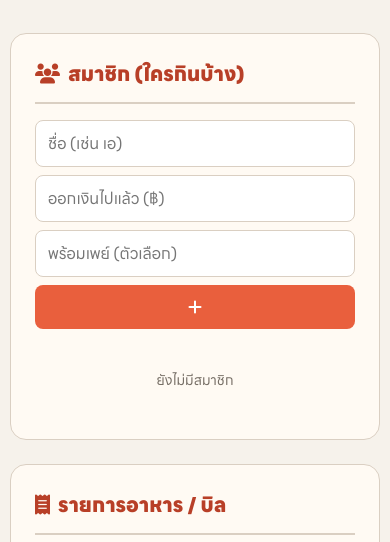
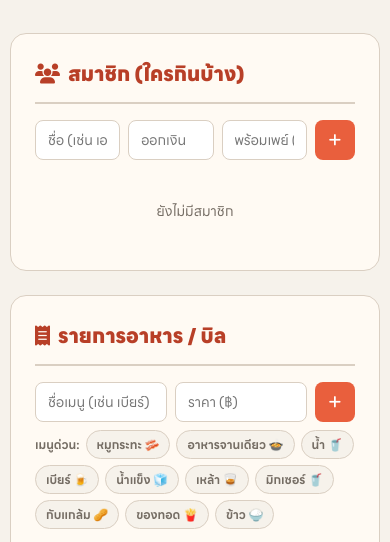
Before and after one commit to greenoxz/thailand-visited, a website: page bill-split.html in a window 390 px wide. Shown: the part 228-770 px from the top of the page. Drawn offline with Linux system fonts and the light colour scheme.

Commit message:
style: refine btn-add sizing to be compact and sleek

```diff
--- a/bill-split.html
+++ b/bill-split.html
@@ -179,11 +179,11 @@
           padding: 16px;
         }
         .input-group {
-          flex-direction: column;
+          flex-wrap: wrap;
         }
         .btn-add {
-          padding: 12px 16px;
-          min-height: 44px;
+          padding: 0 16px;
+          height: 40px;
         }
         .transfer-item {
           flex-direction: column !important;
@@ -244,16 +244,21 @@
         display: flex;
         gap: 8px;
         margin-bottom: 16px;
+        align-items: center;
       }
       .input-group input {
         border: 1px solid var(--line);
         border-radius: 8px;
-        padding: 10px 12px;
+        padding: 9px 12px;
+        font-size: 14px;
         outline: none;
         background: #fff;
         flex: 1;
         min-width: 0;
-      }.input-group input:focus {
+        height: 40px;
+        box-sizing: border-box;
+      }
+      .input-group input:focus {
         border-color: var(--brand);
         outline: none;
       }
@@ -262,13 +267,23 @@
         color: white;
         border: none;
         border-radius: 8px;
-        padding: 0 16px;
+        height: 40px;
+        padding: 0 14px;
+        font-size: 14px;
         font-weight: 700;
         cursor: pointer;
-        transition: background 0.2s;
+        display: inline-flex;
+        align-items: center;
+        justify-content: center;
+        gap: 6px;
+        flex: 0 0 auto;
+        transition: background 0.2s, transform 0.1s;
       }
       .btn-add:hover {
         background: var(--brand-dark);
+      }
+      .btn-add:active {
+        transform: scale(0.97);
       }
 
       .list-group {
```
